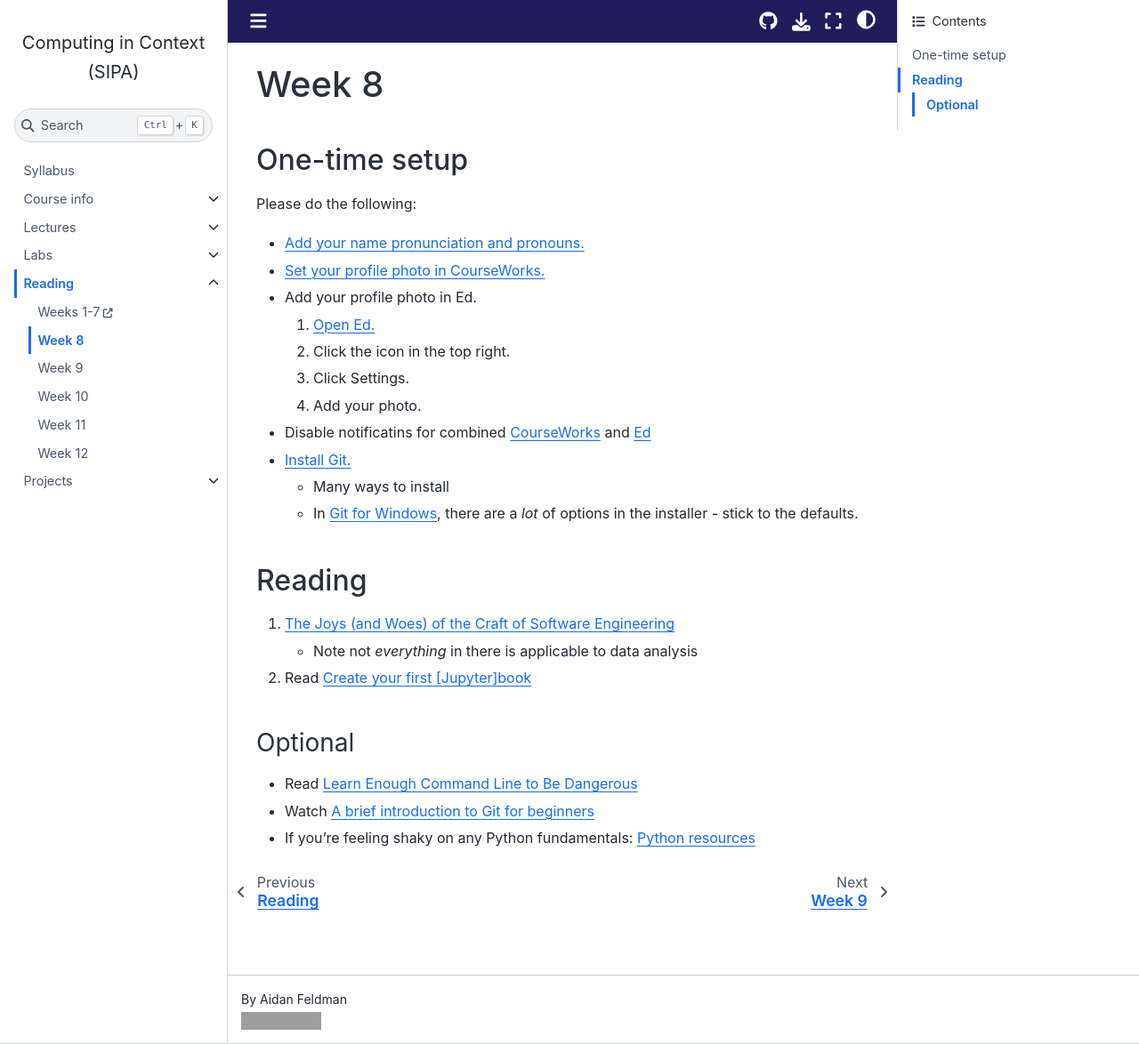
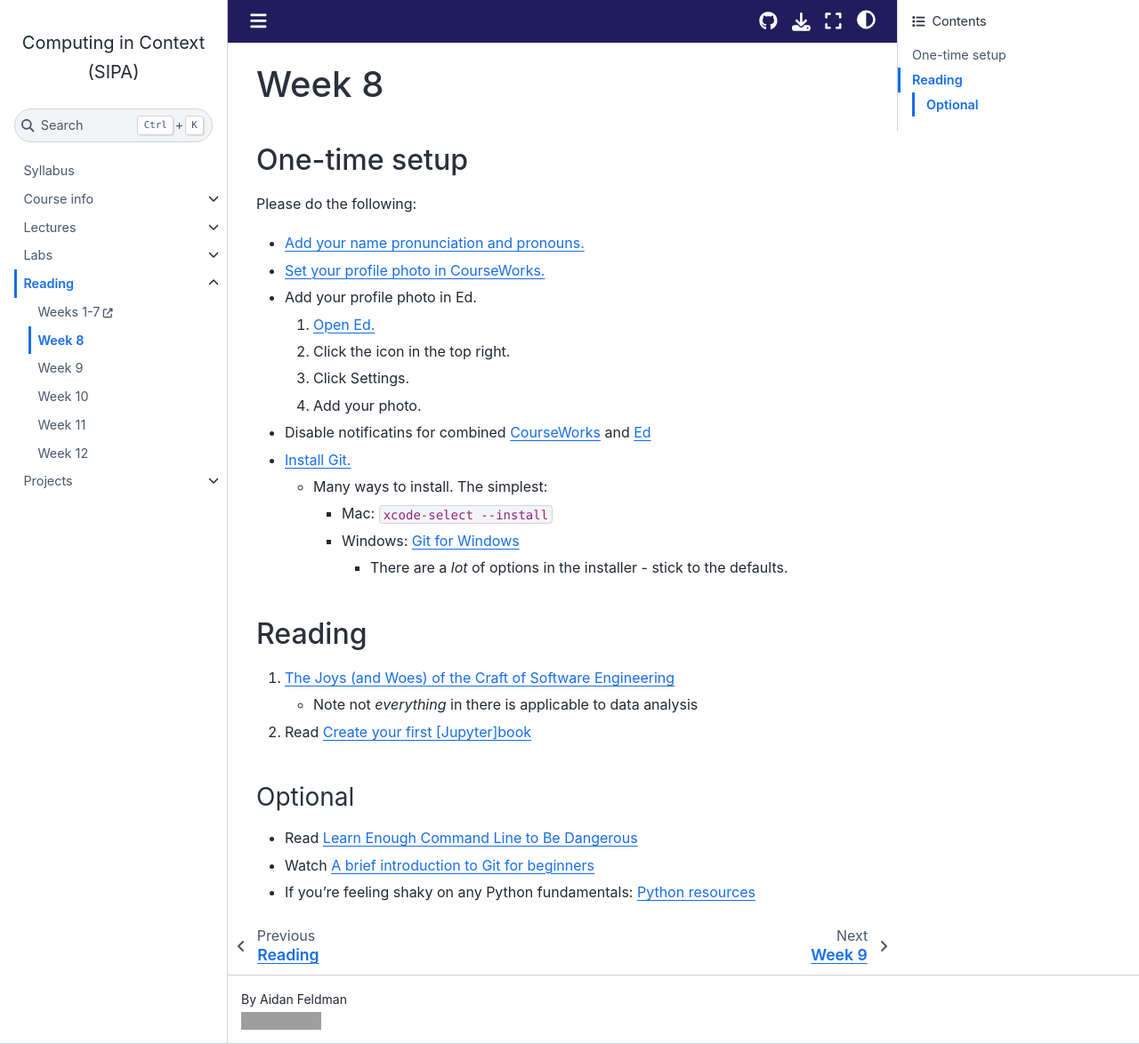
Before and after one commit to afeld/computing-in-context, a Jupyter Book: the page built from week_8.md, in a window 1280 px wide and 1174 px high. Shown: the whole window at 89% size. Built offline with Jupyter Book 1.0.4 settings and Sphinx 7.4.7 and the Sphinx Book theme 1.1.4, drawn with Linux system fonts in a browser that asks for light colours; pages that are not in the unit, such as notebooks, are missing from menus; comment, search, counter and statistics services are not loaded; grey boxes are pictures that could not be loaded.

Commit message:
simplify student setup

```diff
--- a/week_8.md
+++ b/week_8.md
@@ -13,8 +13,10 @@ Please do the following:
   1.  Add your photo.
 - Disable notificatins for combined [CourseWorks](https://courseworks2.columbia.edu/profile/communication) and [Ed](https://edstem.org/us/settings/notifications)
 - [Install Git.](https://git-scm.com/downloads)
-  - Many ways to install
-  - In [Git for Windows](https://gitforwindows.org/), there are a _lot_ of options in the installer - stick to the defaults.
+  - Many ways to install. The simplest:
+    - Mac: `xcode-select --install`
+    - Windows: [Git for Windows](https://gitforwindows.org/)
+      - There are a _lot_ of options in the installer - stick to the defaults.
 
 ## Reading
 
```
Also changed, not shown: lab_8.ipynb, lecture_16.ipynb.
